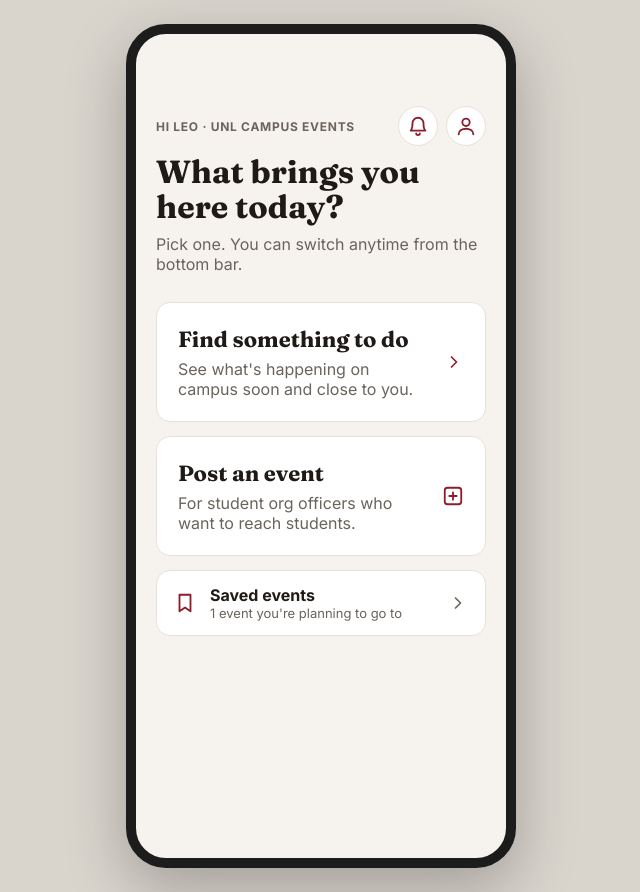
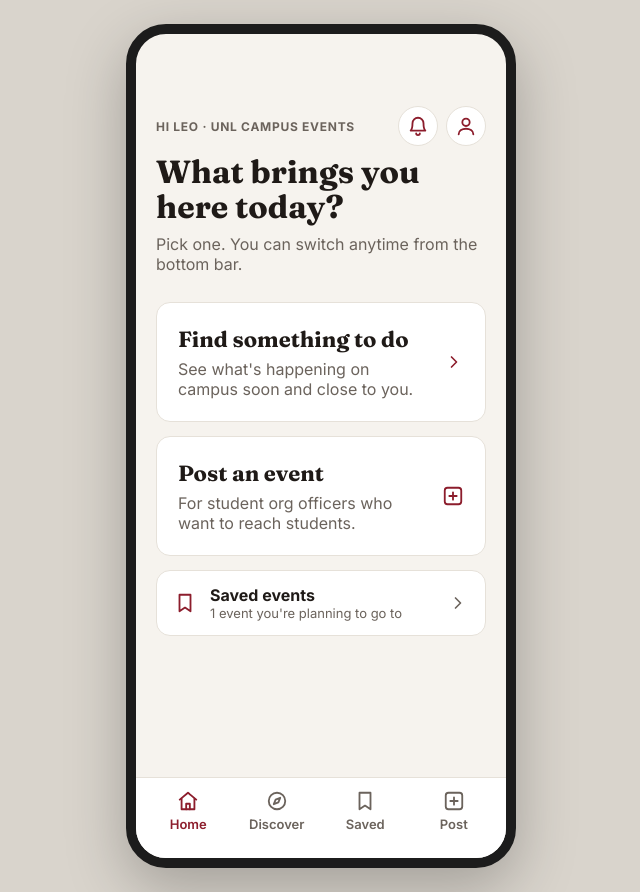
Before and after one commit to leolinquet/nevents, a React (Vite) app: page /#/ in a window 1280 px wide. Shown: the whole page, without its empty margins (319-959 px from the left). Built offline with nearby package versions, Linux system fonts and the light colour scheme.

Commit message:
showed tab bar on home

```diff
--- a/src/index.css
+++ b/src/index.css
@@ -254,7 +254,7 @@ input, select {
 
 /* ---------- start ---------- */
 .start {
-    padding-top: 72px;
+    padding-top: 24px;
 }
 
 .start-options {
--- a/src/pages/Start.jsx
+++ b/src/pages/Start.jsx
@@ -2,12 +2,13 @@ import { Link } from 'react-router-dom'
 import { ChevronRightIcon, PlusSquareIcon, UserIcon, BookmarkIcon, BellIcon } from '../components/Icons.jsx'
 import { currentUser } from '../data/user.js'
 import { useApp } from '../state/AppContext.jsx'
+import Screen from '../components/Screen.jsx'
 
 export default function Start() {
   const { savedIds } = useApp()
   return (
-    <div className="screen">
-      <main className="screen-body start">
+    <Screen>
+      <div className="start">
         <div className="home-top">
           <p className="eyebrow">Hi {currentUser.firstName} · UNL Campus Events</p>
           <div className="home-actions">
@@ -48,7 +49,7 @@ export default function Start() {
           </div>
           <ChevronRightIcon className="muted" />
         </Link>
-      </main>
-    </div>
+      </div>
+    </Screen>
   )
 }
```
